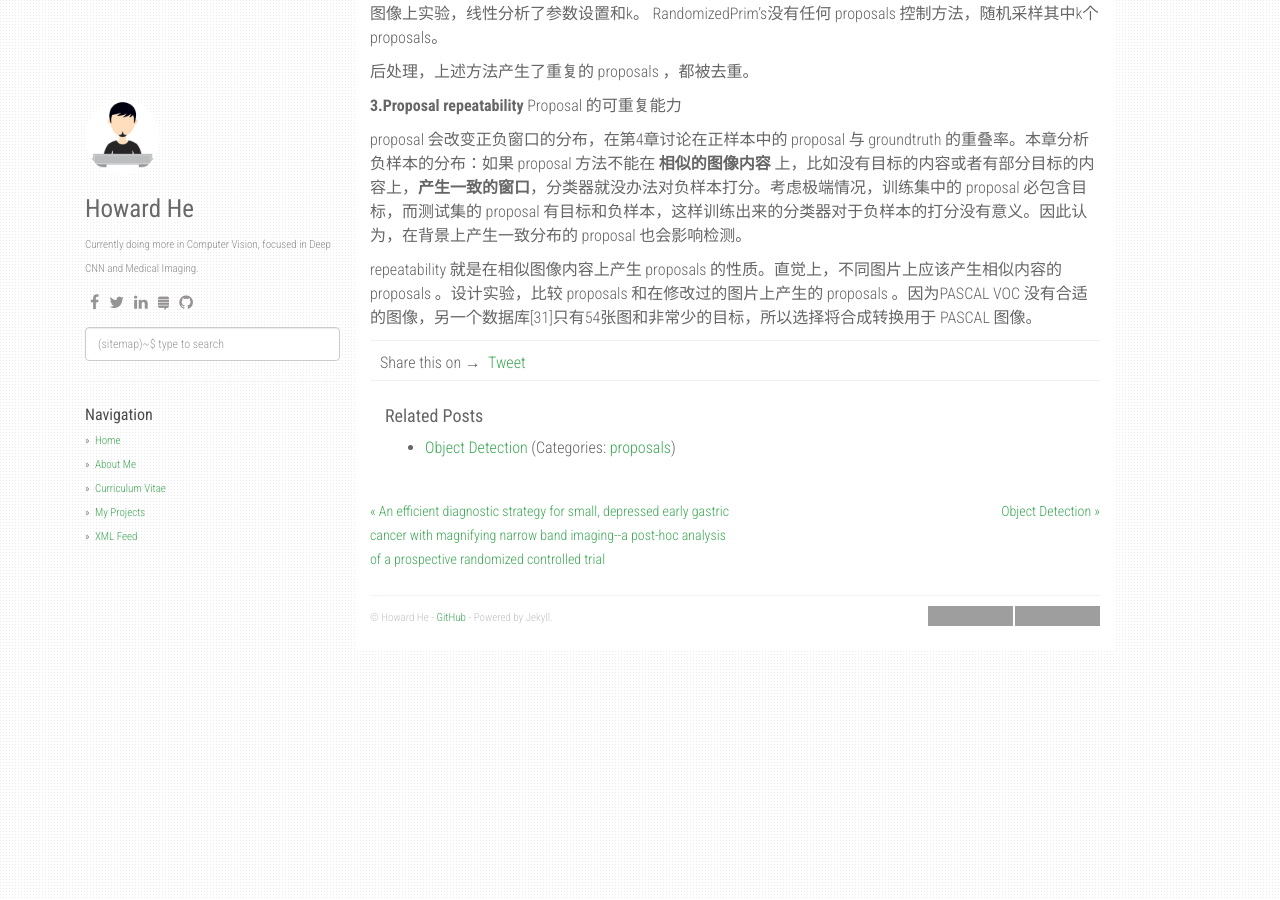
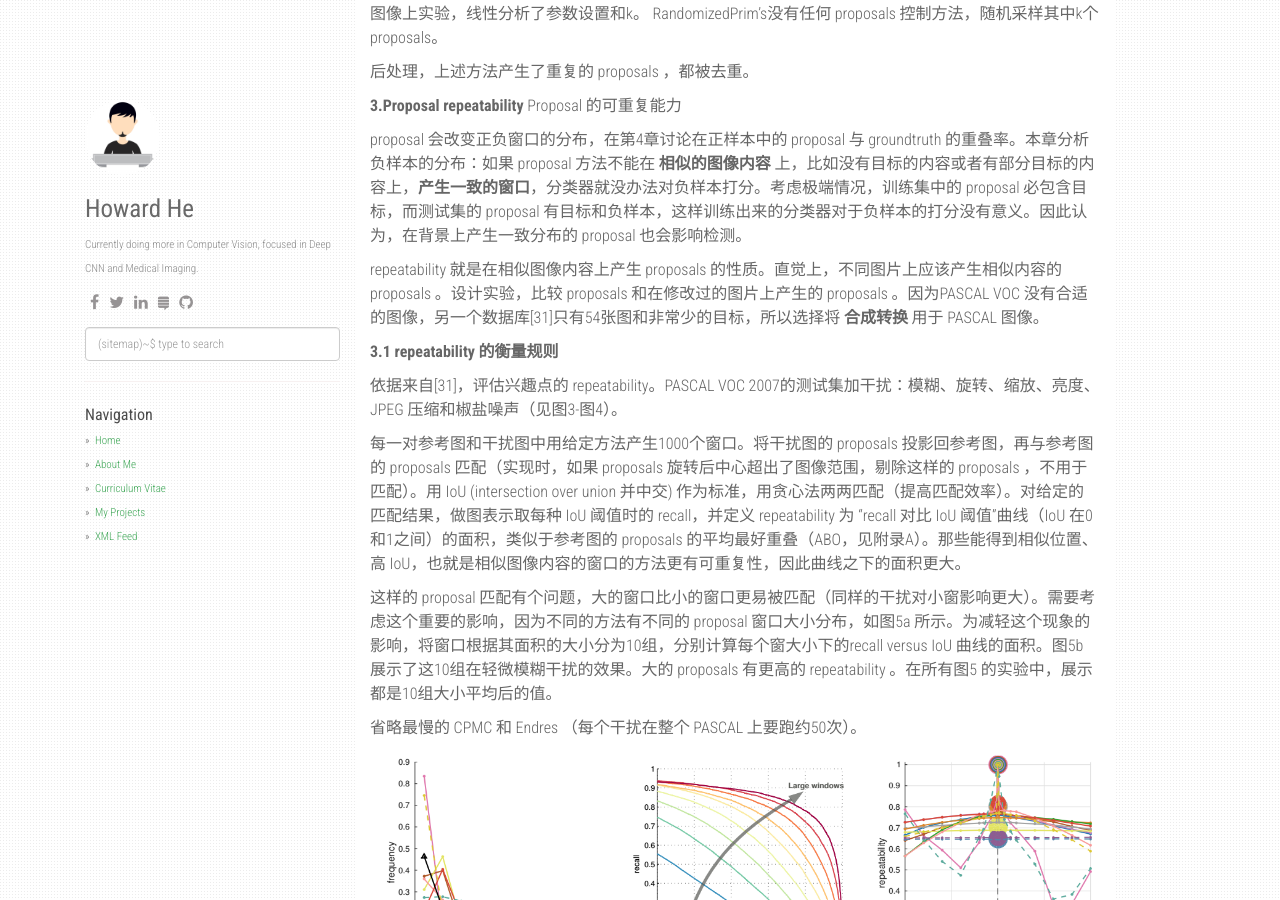
Before and after one commit to howardchina/howardchina.github.io, a Jekyll site: the page built from _posts/2018-12-11-What-makes-for-effective-detection-proposals.md, in a window 1280 px wide and 900 px high, scrolled down 4473 px. Built offline with Jekyll 4.4.1, drawn with Linux system fonts in a browser that asks for light colours; nearby versions of some CDN libraries; comment, search, counter and statistics services are not loaded; grey boxes are pictures that could not be loaded.

Commit message:
fast update

```diff
--- a/_posts/2018-12-11-What-makes-for-effective-detection-proposals.md
+++ b/_posts/2018-12-11-What-makes-for-effective-detection-proposals.md
@@ -124,4 +124,16 @@ Proposal 的可重复能力
 
 proposal 会改变正负窗口的分布，在第4章讨论在正样本中的 proposal 与 groundtruth 的重叠率。本章分析负样本的分布：如果 proposal 方法不能在 **相似的图像内容** 上，比如没有目标的内容或者有部分目标的内容上，**产生一致的窗口**，分类器就没办法对负样本打分。考虑极端情况，训练集中的 proposal 必包含目标，而测试集的 proposal 有目标和负样本，这样训练出来的分类器对于负样本的打分没有意义。因此认为，在背景上产生一致分布的 proposal 也会影响检测。
 
-repeatability 就是在相似图像内容上产生 proposals 的性质。直觉上，不同图片上应该产生相似内容的 proposals 。设计实验，比较 proposals 和在修改过的图片上产生的 proposals 。因为PASCAL VOC 没有合适的图像，另一个数据库[31]只有54张图和非常少的目标，所以选择将合成转换用于 PASCAL 图像。
+repeatability 就是在相似图像内容上产生 proposals 的性质。直觉上，不同图片上应该产生相似内容的 proposals 。设计实验，比较 proposals 和在修改过的图片上产生的 proposals 。因为PASCAL VOC 没有合适的图像，另一个数据库[31]只有54张图和非常少的目标，所以选择将 **合成转换** 用于 PASCAL 图像。
+
+**3.1 repeatability 的衡量规则**
+
+依据来自[31]，评估兴趣点的 repeatability。PASCAL VOC 2007的测试集加干扰：模糊、旋转、缩放、亮度、JPEG 压缩和椒盐噪声（见图3-图4）。
+
+每一对参考图和干扰图中用给定方法产生1000个窗口。将干扰图的 proposals 投影回参考图，再与参考图的 proposals 匹配（实现时，如果 proposals 旋转后中心超出了图像范围，剔除这样的 proposals ，不用于匹配）。用 IoU (intersection over union 并中交) 作为标准，用贪心法两两匹配（提高匹配效率）。对给定的匹配结果，做图表示取每种 IoU 阈值时的 recall，并定义 repeatability 为 “recall 对比 IoU 阈值”曲线（IoU 在0和1之间）的面积，类似于参考图的 proposals 的平均最好重叠（ABO，见附录A）。那些能得到相似位置、高 IoU，也就是相似图像内容的窗口的方法更有可重复性，因此曲线之下的面积更大。
+
+这样的 proposal 匹配有个问题，大的窗口比小的窗口更易被匹配（同样的干扰对小窗影响更大）。需要考虑这个重要的影响，因为不同的方法有不同的 proposal 窗口大小分布，如图5a 所示。为减轻这个现象的影响，将窗口根据其面积的大小分为10组，分别计算每个窗大小下的recall versus IoU 曲线的面积。图5b 展示了这10组在轻微模糊干扰的效果。大的 proposals 有更高的 repeatability 。在所有图5 的实验中，展示都是10组大小平均后的值。
+
+省略最慢的 CPMC 和 Endres （每个干扰在整个 PASCAL 上要跑约50次）。
+
+![1544878922801]({{site.url}}/static/img/posts/1544878922801.png)
```
Also changed, not shown: static/img/posts/1544878560515.png (added), static/img/posts/1544878671215.png (added), static/img/posts/1544878922801.png (added).
